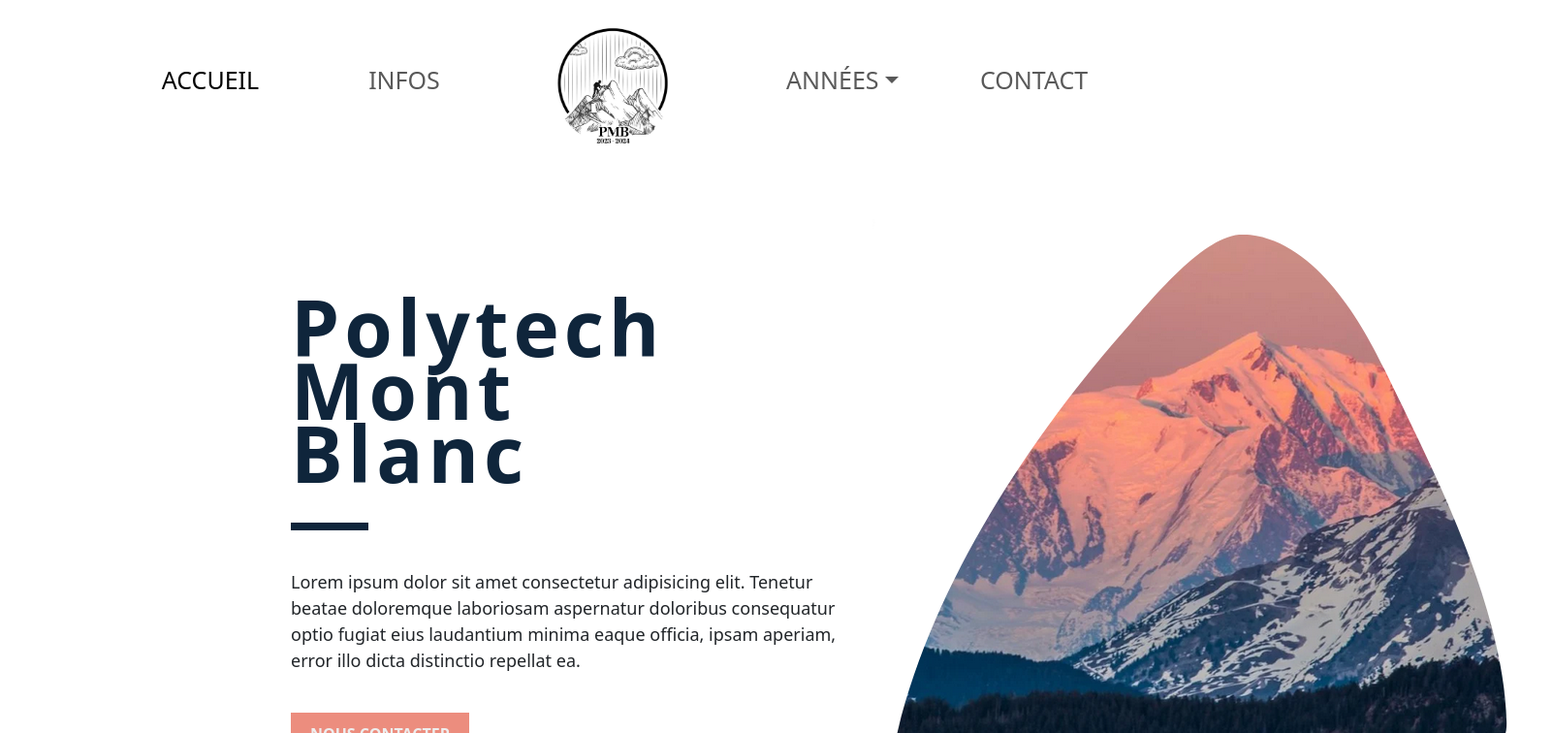
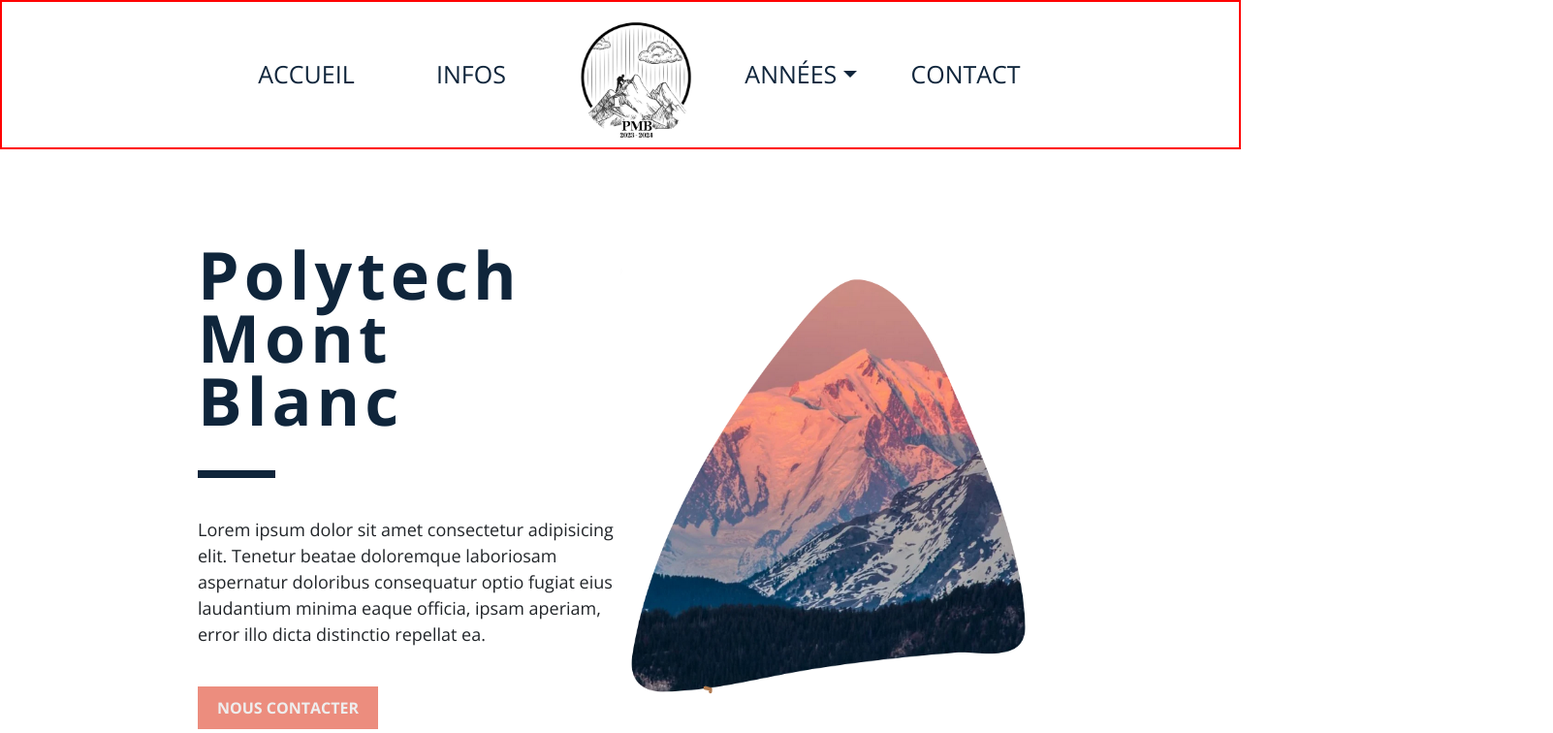
Before and after one commit to Tadf0in/PMB, a React (Vite) app: page / in a window 1280 px wide. Shown: the top 756 px of the page at 97% size, 1602 px wide, since content can reach past the window. Built offline with nearby package versions, Linux system fonts and the light colour scheme.

Commit message:
Split css

```diff
--- a/src/App.css
+++ /dev/null
@@ -1,45 +0,0 @@
-.nav-item {
-  padding: 0 40px;
-  font-size: 25px;
-  width: 200px;
-  text-align: center;
-  color: #0f253b;
-}
-#logo {
-  padding: 0 40px;
-}
-
-
-#home {
-  margin-top: 60px;
-  padding-left: 300px;
-}
-#home h1 {
-  color: #0f253b;
-  font-weight: bold;
-  font-size: 80px;
-  letter-spacing: 5px;
-  line-height: 65px;
-}
-#home .hr {
-  background-color: #0f253b;
-  height: 8px;
-  width: 80px;
-  margin: 40px 0;
-}
-#home p {
-  margin-bottom: 40px;
-  width: 600px;
-  font-size: 18px;
-}
-#home button {
-  padding: 10px 20px;
-  background-color: #ec8d7e;
-  color: #eee;
-  border: none;
-  font-weight: bold;
-}
-#home button:hover {
-  background-color:#bb8082;
-  transition: 0.2s;
-}
--- a/src/App.jsx
+++ b/src/App.jsx
@@ -1,4 +1,4 @@
-import './App.css';
+import './css/main.css';
 import { createBrowserRouter, RouterProvider } from 'react-router-dom';
 
 import PageError from './errors/PageError';
--- a/src/components/Home.jsx
+++ b/src/components/Home.jsx
@@ -1,10 +1,10 @@
-import React from 'react';
+import '../css/home.css';
 import blob from '../assets/blob.png';
 
 export default function Home() {
 
     return (<section id='home' className='container-fluid d-flex justify-content-evenly align-items-center'>
-        <div className='left'>
+        <div className='half left'>
             <h1>
                 Polytech<br />Mont<br />Blanc
             </h1>
@@ -17,7 +17,7 @@
 
             <button>NOUS CONTACTER</button>
         </div>
-        <div className='right'>
+        <div className='half right'>
             <img src={blob} alt="" />
         </div>
     </section>
--- a/src/components/Root/Navbar.jsx
+++ b/src/components/Root/Navbar.jsx
@@ -1,12 +1,12 @@
-import React from 'react';
+import '../../css/navbar.css';
+
 import { NavLink } from 'react-router-dom';
 import logo from '../../assets/logo.jpeg';
 
 export default function Navbar() {
   return (
-    <nav className='navbar navbar-expand' id='navbar'>
-        <div className="container-fluid barre d-flex justify-content-center">
-            <ul className="navbar-nav d-flex align-items-center justify-content-center">
+    <nav>
+        <ul id="navbar">
             <li className="nav-item">
                 <NavLink to="" className='nav-link'>ACCUEIL</NavLink>
             </li>
@@ -14,9 +14,9 @@
                 <NavLink to="infos" className='nav-link'>INFOS</NavLink>
             </li>
 
-                <li>
-                    <NavLink to="" className="navbar-brand d-flex align-items-center" id="logo">
-                        <img src={logo} className='d-inline-block' alt="Logo" width="150" height="150"/>
+            <li className='nav-item' id="logo">
+                <NavLink to="" className="navbar-brand d-flex align-items-center">
+                    <img src={logo} className='d-inline-block' alt="Logo"/>
                 </NavLink>
             </li>
 
@@ -24,7 +24,7 @@
                 <a class="nav-link dropdown-toggle" href="#" role="button" data-bs-toggle="dropdown" aria-expanded="false">
                     ANNÉES
                 </a>
-                    <ul class="dropdown-menu">
+                <ul class="dropdown-menu" id="nav-dropdown">
                     {[...Array(8)].map((_, i) =>
                         <li>
                             <NavLink to={ (2023 - i).toString() } className='nav-link dropdown-item'>{ 2023 - i }</NavLink>
@@ -37,7 +37,6 @@
                 <NavLink to="contact" className='nav-link'>CONTACT</NavLink>
             </li>
         </ul>
-        </div>
     </nav>
   );
 }
--- /dev/null
+++ b/src/css/home.css
@@ -0,0 +1,42 @@
+#home {
+    margin-top: 50px;
+}
+#home .half {
+    width: 50%;
+}
+#home .left {
+    padding-left: 15vw;
+}
+#home h1 {
+    color: #0f253b;
+    font-weight: bold;
+    font-size: 8.5vh;
+    letter-spacing: 5px;
+    line-height: 65px;
+}
+#home .hr {
+    background-color: #0f253b;
+    height: 8px;
+    width: 80px;
+    margin: 40px 0;
+}
+#home p {
+    margin-bottom: 40px;
+    /* width: 600px; */
+    font-size: 18px;
+}
+#home button {
+    padding: 10px 20px;
+    background-color: #ec8d7e;
+    color: #eee;
+    border: none;
+    font-weight: bold;
+}
+#home button:hover {
+    background-color:#bb8082;
+    transition: 0.2s;
+}
+#home .right img {
+    width: 35vw;
+    height: 35vw;
+}
--- /dev/null
+++ b/src/css/main.css
@@ -0,0 +1,16 @@
+@import url('https://fonts.googleapis.com/css2?family=Open+Sans:ital,wght@0,300..800;1,300..800&display=swap');
+
+:root {
+  --primary-color: #ec8d7e;
+  --secondary-color: #0f253b;
+  --tertiary-color: #f8fcff;
+}
+
+* {
+  font-family: "Open Sans", sans-serif;
+}
+
+body {
+  overflow-x: hidden;
+  min-height: 200vh;
+}
--- /dev/null
+++ b/src/css/navbar.css
@@ -0,0 +1,29 @@
+nav {
+    background-color: white;
+    width: 100%;
+    height: 200px;
+}
+nav ul {
+    width: 100%;
+    display: flex;
+    justify-content: center;
+    align-items: center;
+    gap: 20px;
+    list-style: none;
+    border: solid 2px red;
+}
+.nav-item {
+    font-size: 25px;
+    width: 150px;
+    text-align: center;
+    color: #0f253b;
+}
+
+#nav-dropdown {
+    padding-left: 20px;
+}
+
+#logo img {
+    width: 150px;
+    height: 150px;
+}
```
Lines whose indentation alone changed are shown as unchanged.
